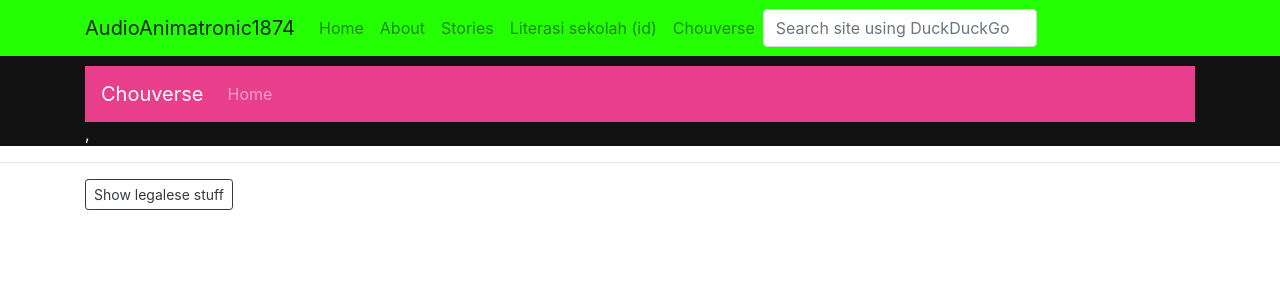
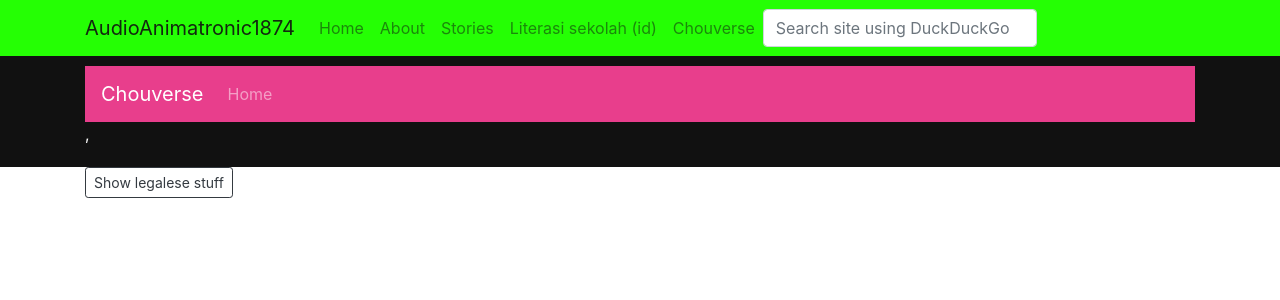
Before and after one commit to aa1874/aa1874site, a Jekyll site: the page built from chouverse.md, in a window 1280 px wide. Shown: the top 300 px of the page. Built offline with Jekyll 4.4.1, drawn with Linux system fonts in a browser that asks for light colours; nearby versions of some CDN libraries; some web fonts are replaced.

Commit message:
chouverse theming

```diff
--- a/_layouts/chouverse.html
+++ b/_layouts/chouverse.html
@@ -5,7 +5,7 @@
     </head>
     <body>
         {% include header.html %}
-        <section class="chouverse-content" style="padding-top: 10px;">
+        <section class="chouverse-content" style="padding-top: 10px; padding-bottom: 5px;">
             <div class="container">
                 <nav class="navbar sticky-top navbar-expand-lg navbar-dark" style="background-color: #e83e8c;">
                     <a class="navbar-brand" href="/">Chouverse</a>
@@ -22,7 +22,6 @@
                 {{ content }}
             </div>
         </section>
-        <hr>
         {% include footer.html %}
         {% include foot.html %}
     </body>
```
Lines whose indentation alone changed are shown as unchanged.
